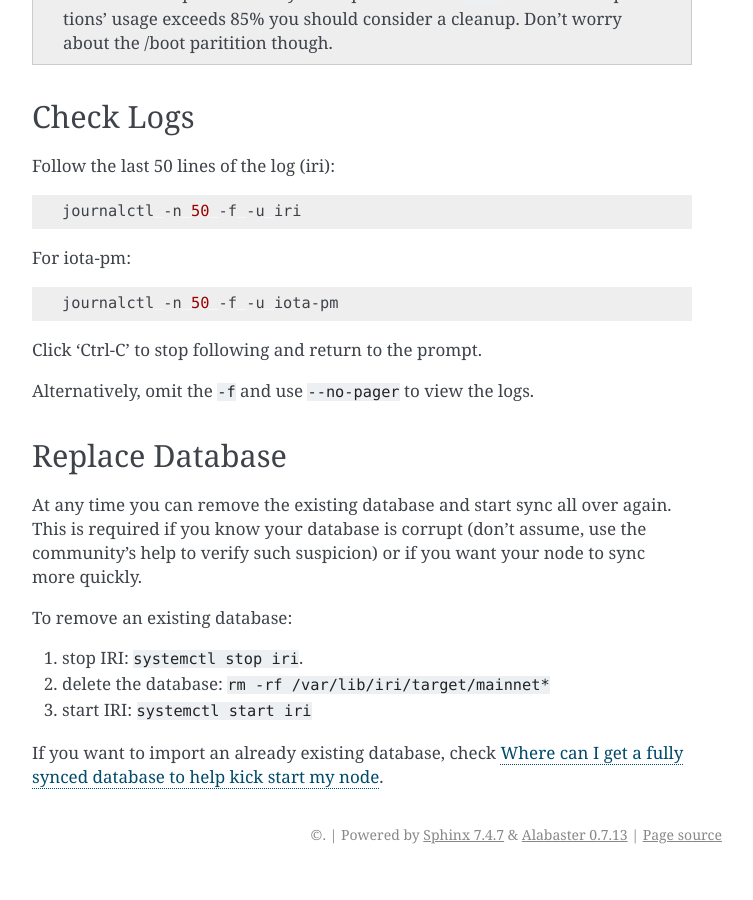
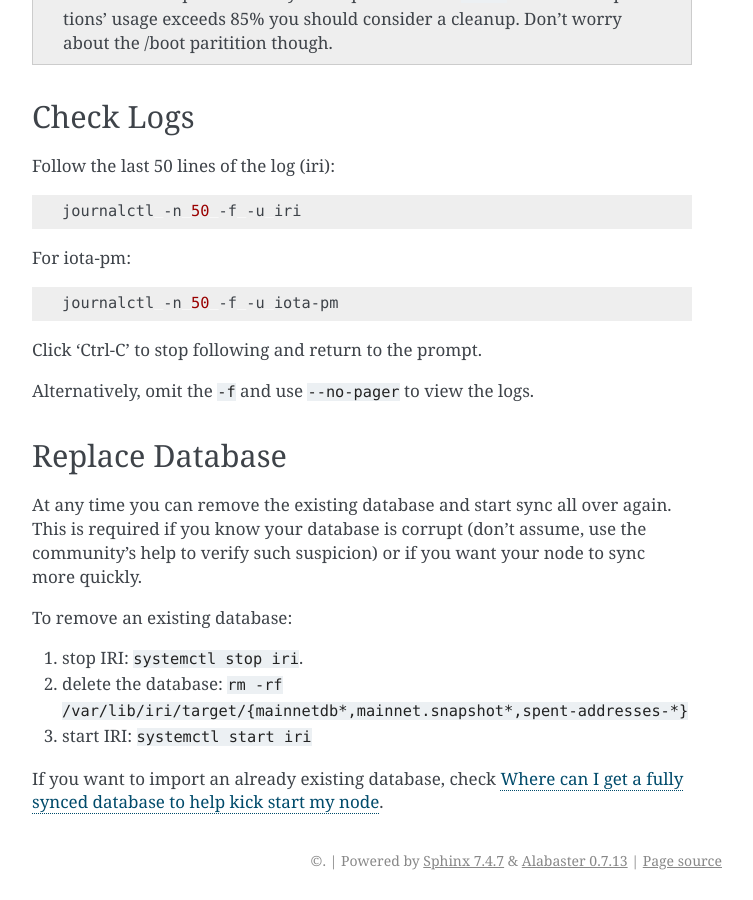
Before and after one commit to nuriel77/iri-playbook, a Sphinx documentation site: the page built from docs/maintenance.rst, in a window 1280 px wide and 900 px high, scrolled down 2602 px. Shown: the whole window, without its empty margins (388-1141 px from the left). Built offline with Sphinx 7.4.7, drawn with Linux system fonts in a browser that asks for light colours; before the commit the page ends 3476 px from its top, so only the background shows below that.

Commit message:
Adapt to snapshot files/db in docs - maintenance

```diff
--- a/docs/maintenance.rst
+++ b/docs/maintenance.rst
@@ -148,7 +148,7 @@
 
 1. stop IRI: ``systemctl stop iri``.
 
-2. delete the database: ``rm -rf /var/lib/iri/target/mainnet*``
+2. delete the database: ``rm -rf /var/lib/iri/target/{mainnetdb*,mainnet.snapshot*,spent-addresses-*}``
 
 3. start IRI: ``systemctl start iri``
 
```
